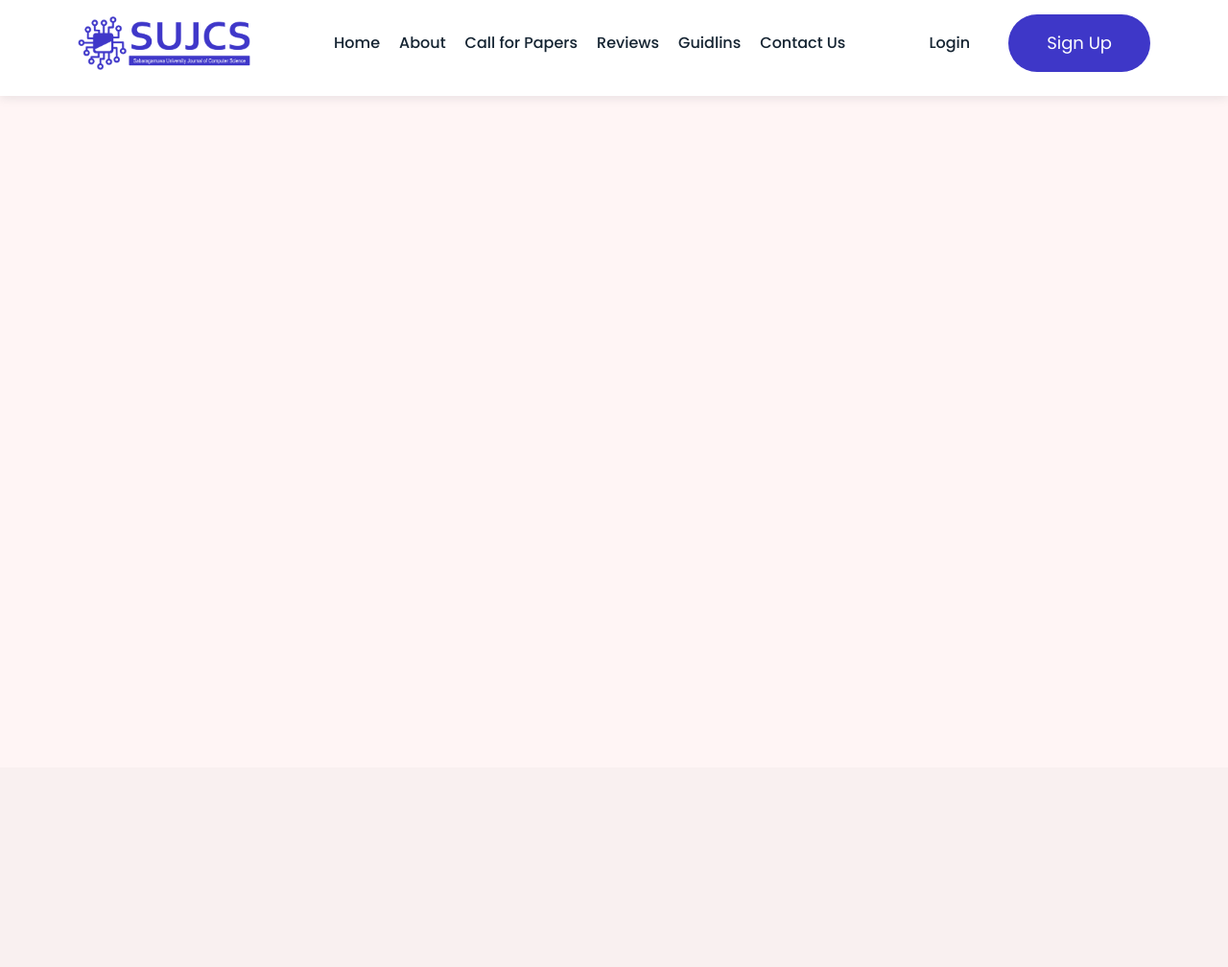
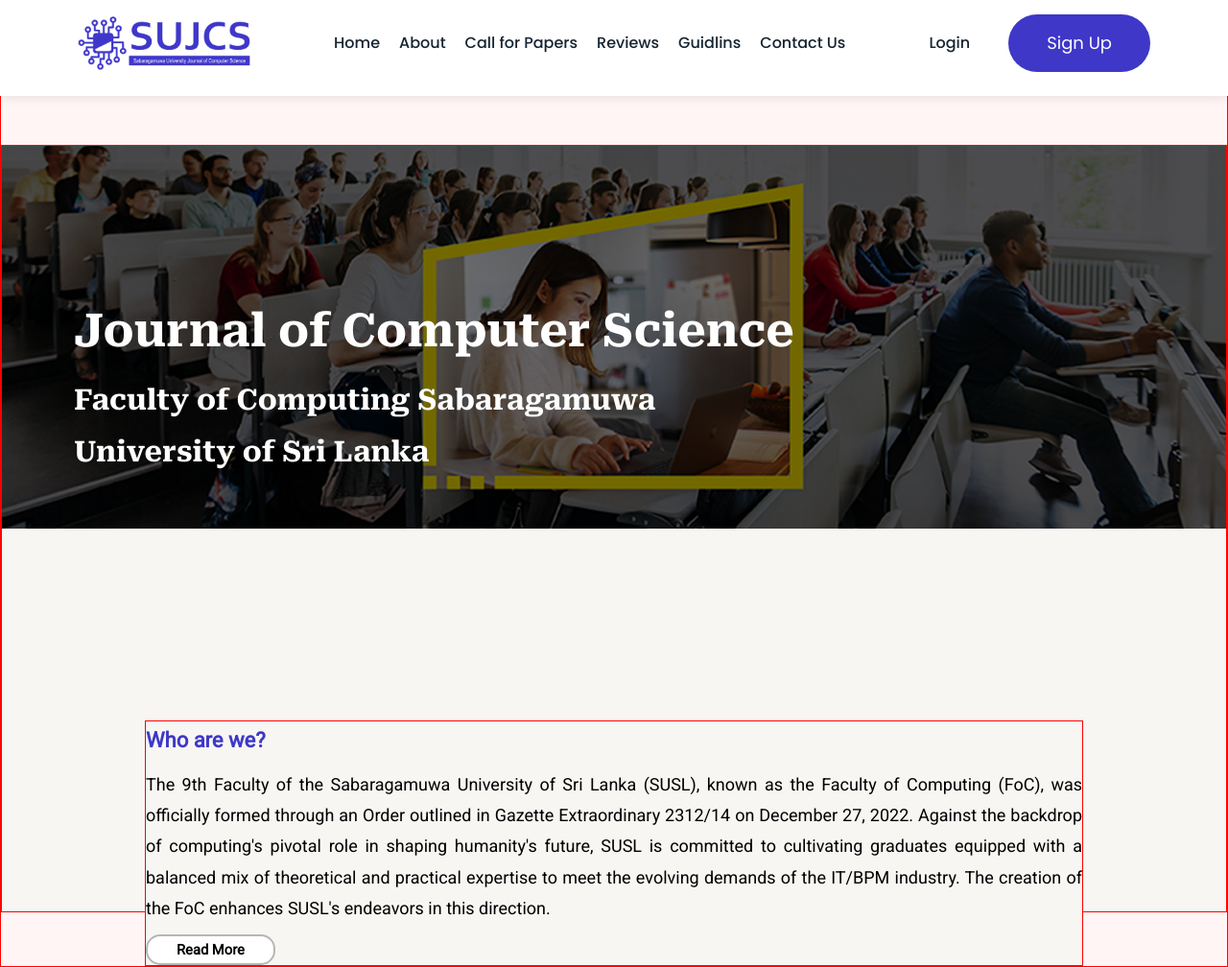
Before and after one commit to Tharindu-Lakmal/SUJCS_Web_Project, a PHP site: page /about.php in a window 1280 px wide. Shown: the whole page at 96% size. Before the commit the page ends 100 px from the top, so only its background shows below. Run offline with PHP 8.4, Linux system fonts and the light colour scheme.

Commit message:
added initial context

```diff
--- a/AboutPage/about.css
+++ b/AboutPage/about.css
@@ -1,3 +1,113 @@
+:root {
+  /* Colors */
+  /* Background color  */
+  --bg-white: hsl(0, 0%, 100%);
+  --bg-about: hsl(45, 22%, 96%);
+  --bg-lavender-blush: hsl(0, 100%, 98%);
+  --bg-majorelle-blue: hsla(243, 57%, 50%, 1);
+  --bg-ocean-blue:hsla(229, 83%, 60%, 1);
+  /* Text color */
+  --text-white: hsl(0, 0%, 100%);
+  --text-gunmetal: hsl(209, 40%, 14%);
+  --text-majorelle-blue: hsla(243, 57%, 50%, 1);
+  /* Border color */
+  --border-gunmetal: hsl(209, 40%, 14%);
+  --border-readmore: hsl(60, 1%, 71%);
+  --border-majorelle-blue: hsla(243, 57%, 50%, 1);
+  /* Typography */
+  /* font-family */
+  --ff-poppins: "Poppins", sans-serif;
+  /* font-size */
+  --fontSize-1: 6.8rem;
+  --fontSize-2: 6.4rem;
+  --fontSize-3: 4rem;
+  --fontSize-4: 3.6rem;
+  --fontSize-5: 2.4rem;
+  --fontSize-6: 2rem;
+  /* font-weight */
+  --weight-bold: 700;
+  --weight-medium: 500;
+  --weight-regular: 400;
+  /* Spacing */
+  --section-spacing: 80px;
+  /* Shadow */
+  --shadow-1: 0 2px 10px hsla(209, 40%, 14%, 10%);
+  --shadow-2: 0 5px 10px hsla(249, 95%, 63%, 25%);
+  /* Border Radius */
+  --radius-pill: 200px;
+  --radius-circle: 50%;
+  --radius-30: 30px;
+  --radius-20: 20px;
+  /* Transition */
+  --transition-1: 250ms ease;
+  --transition-2: 500ms ease;
+  --cubic-out: cubic-bezier(0.05, 0.83, 0.52, 0.97);
+}
 
+header {
+  position: fixed;
+}
+
+body.nav-active {
+  overflow: hidden;
+}
+
+.main-outer {
+  border: 1px solid red;
+  position: relative;
+}
+
+.imageMain-outer {
+  width: 100%;
+  height: 100vh;
+  background-image: url("../images/hero 2.png");
+  background-size: 100% auto;
+  background-repeat: no-repeat;
+  background-position: top;
+  border: 1px solid red;
+  background-color: var(--bg-about);
+  margin-top: 150px;
+}
+.imageMain-outer h1 {
+  color: var(--text-white);
+  font-size: var(--fontSize-2);
+  margin: 150px 0 0 75px;
+  font-family: "Roboto Serif", serif;
+  margin-bottom: 2px;
+}
+.imageMain-outer h3 {
+  color: var(--text-white);
+  font-size: var(--fontSize-3);
+  margin-left: 75px;
+  font-family: "Roboto Serif", serif;
+}
+
+.main-context {
+  border: 1px solid red;
+  margin: -200px 150px 0 150px;
+  background-color: var(--bg-about);
+  font-family: "roboto";
+}
+.main-context h4 {
+  font-size: var(--fontSize-5);
+  color: var(--text-majorelle-blue);
+  margin-bottom: 10px;
+}
+.main-context p {
+  text-align: justify;
+  font-size: var(--fontSize-6);
+  margin-bottom: 10px;
+}
+.main-context button {
+  background-color: var(--bg-white);
+  border: 2px solid var(--border-readmore);
+  border-radius: 15px;
+  padding: 1px 30px;
+  font-size: var(--fontSize-5);
+}
+
+.main-outer-secondContext {
+  width: 100%;
+}
 
 /*# sourceMappingURL=about.css.map */
--- a/AboutPage/about.php
+++ b/AboutPage/about.php
@@ -26,6 +26,10 @@
     <link href="https://fonts.googleapis.com/css2?family=Poppins:wght@400;500;600;700&display=swap"
     rel="stylesheet">
 
+    <link rel="preconnect" href="https://fonts.googleapis.com">
+    <link rel="preconnect" href="https://fonts.gstatic.com" crossorigin>
+    <link href="https://fonts.googleapis.com/css2?family=Pacifico&family=Roboto&family=Roboto+Serif:ital,opsz,wght@0,8..144,100..900;1,8..144,100..900&family=Rubik:wght@300&display=swap" rel="stylesheet">
+
     <!-- custom css link -->
     <link rel="stylesheet" href="./about.css">
     <!-- custom navbar css link -->
@@ -41,15 +45,45 @@
     <?php
         navBar();
     ?>
-
     </header>
 
+
+
     <!-- main-image -->
-    <div class="main-outer container">
+    <div class="main-outer">
+    <div class="imageMain-outer">
+        <h1>Journal of Computer Science</h1>
+        <h3>Faculty of Computing Sabaragamuwa <br> University of Sri Lanka</h3>
 
     </div>
 
+
+
+
     <!-- main-image -->
+    <!-- main-context -->
+    <div class="main-context">
+        <h4>Who are we?</h4>
+        <p>The 9th Faculty of the Sabaragamuwa University of Sri Lanka (SUSL), known as the Faculty of Computing (FoC), was officially formed through an Order outlined in Gazette Extraordinary 2312/14 on December 27, 2022. Against the backdrop of computing's pivotal role in shaping humanity's future, SUSL is committed to cultivating graduates equipped with a balanced mix of theoretical and practical expertise to meet the evolving demands of the IT/BPM industry. The creation of the FoC enhances SUSL's endeavors in this direction.</p>
+        <button type="button"><h6>Read More</h6></button>
+
+    </div>
+    <!-- main-context -->
+
+    <!-- main-secondContext -->
+    <div class="main-outer-secondContext">
+        <div class="container secondContext">
+            <div class="inner-secondContext">
+
+            </div>
+            <div class="inner-image-secondContext">
+
+            </div>
+        </div>
+
+    </div>
+    <!-- main-secondContext -->
+    </div>
 
 
 
--- a/AboutPage/about.scss
+++ b/AboutPage/about.scss
@@ -0,0 +1,79 @@
+@import 'color.scss';
+
+header{
+    position: fixed;
+}
+
+body.nav-active {
+    overflow: hidden;
+}
+.main-outer{
+    border: 1px solid red;
+    position: relative;
+}
+
+.imageMain-outer{
+    width: 100%;
+    height: 100vh;
+    background-image: url('../images/hero 2.png');
+    background-size: 100% auto;
+    background-repeat: no-repeat;
+    background-position: top;
+    border: 1px solid red;
+    background-color: var(--bg-about);
+    margin-top: 150px;
+
+
+
+    h1{
+        color: var(--text-white);
+        font-size: var(--fontSize-2);
+        margin: 150px 0 0 75px;
+        font-family: "Roboto Serif", serif;
+        margin-bottom: 2px;
+
+    }
+    h3{
+        color: var(--text-white);
+        font-size: var( --fontSize-3);
+
+        margin-left: 75px;
+        font-family: "Roboto Serif", serif;
+    }
+
+}
+
+
+.main-context{
+    border: 1px solid red;
+    margin: -200px 150px 0 150px;
+    background-color: var(--bg-about);
+    font-family: "roboto";
+
+
+    h4{
+        font-size: var(--fontSize-5);
+        color: var(--text-majorelle-blue);
+        margin-bottom: 10px;
+
+    }
+    p{
+        text-align: justify;
+        font-size: var(--fontSize-6);
+        margin-bottom: 10px;
+
+    }
+
+    button{
+        background-color: var(--bg-white);
+        border: 2px solid var(--border-readmore);
+        border-radius: 15px;
+        padding: 1px 30px;
+        font-size: var(--fontSize-5);
+    }
+
+}
+
+.main-outer-secondContext{
+    width: 100%;
+}
```
Also changed, not shown: aboutPage/color.scss (added, +58 -0 lines), 1 other file.
